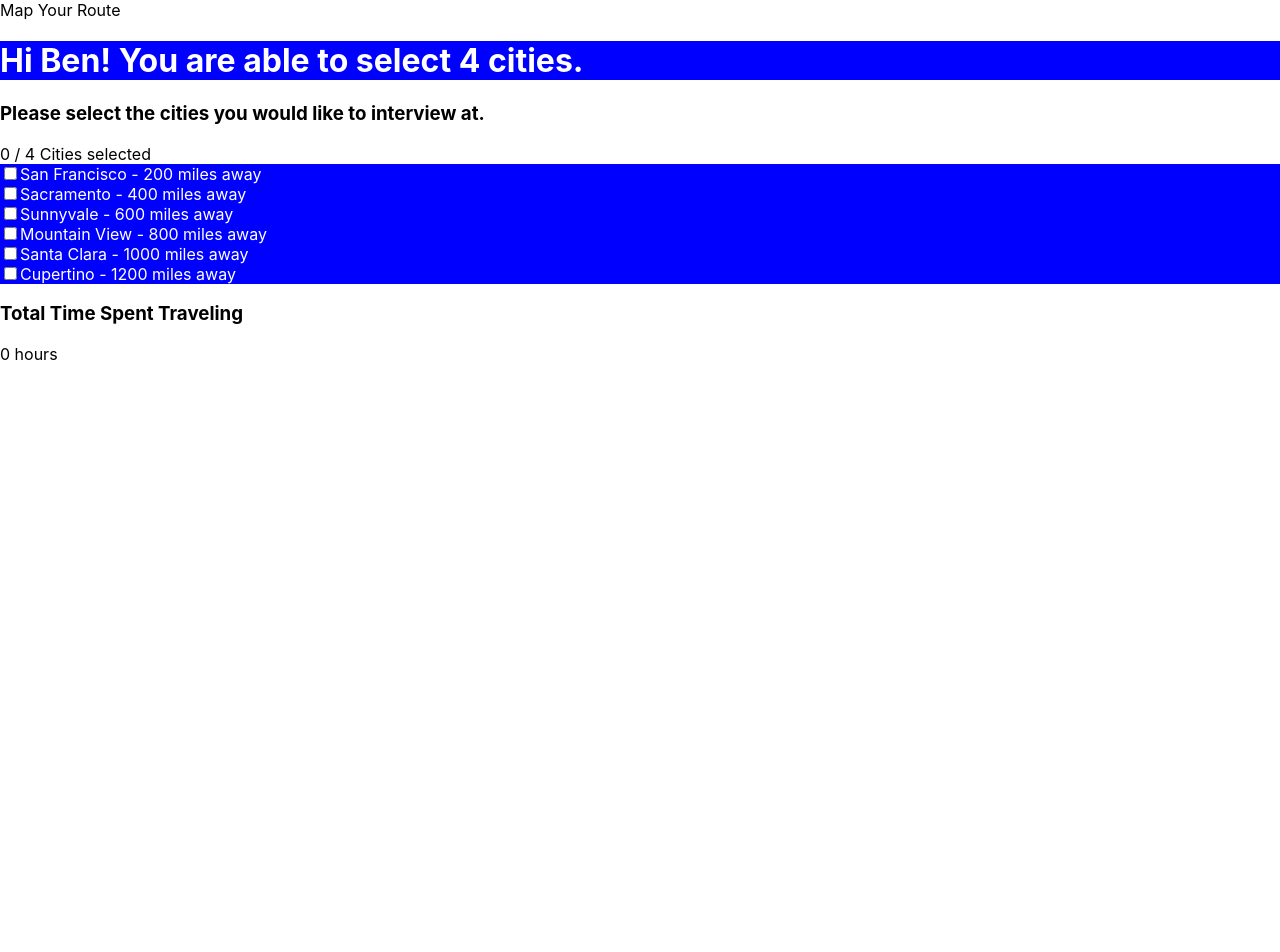
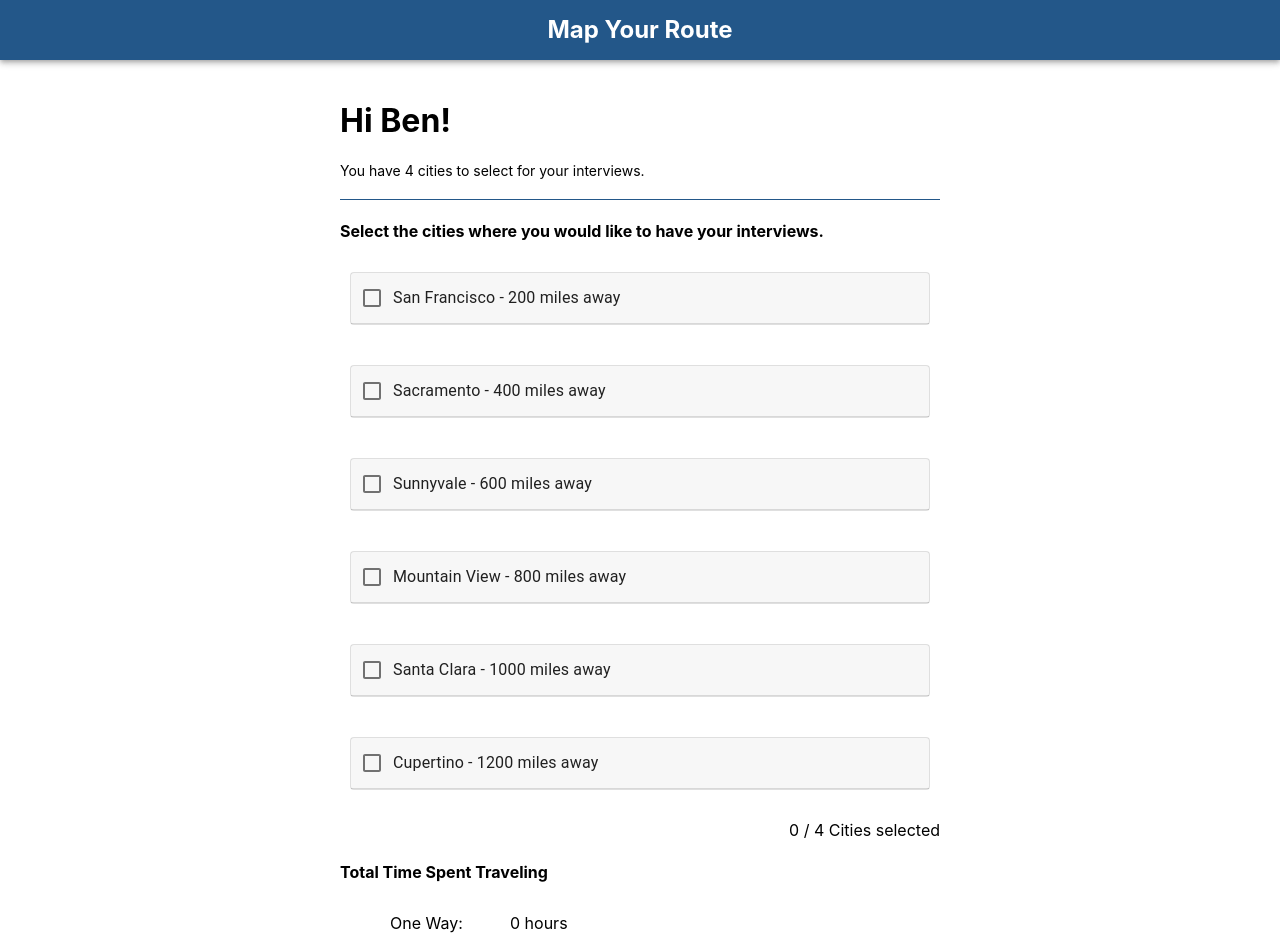
Before and after one commit to k3luu/mapper, a React (Create React App) app: page / in a window 1280 px wide. Shown: the top 952 px of the page. Before the commit the page ends 800 px from the top, so only its background shows below. Built offline with nearby package versions, Linux system fonts and the light colour scheme.

Commit message:
adding styling and mui components

```diff
--- a/package.json
+++ b/package.json
@@ -3,6 +3,7 @@
   "version": "0.1.0",
   "private": true,
   "dependencies": {
+    "@material-ui/core": "^4.9.5",
     "@testing-library/jest-dom": "^4.2.4",
     "@testing-library/react": "^9.3.2",
     "@testing-library/user-event": "^7.1.2",
--- a/src/App.js
+++ b/src/App.js
@@ -1,15 +1,37 @@
 import React from 'react';
+import styled from 'styled-components';
 
 import Greeting from './components/Greeting';
 import List from './components/CityList';
 
+const AppHeader = styled.header`
+  background-color: #235789;
+  color: #fff;
+  font-size: 24px;
+  font-weight: bold;
+  box-shadow: 0px 2px 4px -1px rgba(0, 0, 0, 0.2),
+    0px 4px 5px 0px rgba(0, 0, 0, 0.14), 0px 1px 10px 0px rgba(0, 0, 0, 0.12);
+
+  height: 60px;
+  line-height: 60px;
+  vertical-align: middle;
+  text-align: center;
+`;
+
+const Content = styled.div`
+  width: 600px;
+  margin: 0 auto;
+`;
+
 function App() {
   return (
-    <div>
-      <header className="App-header">Map Your Route</header>
-      <Greeting />
-      <List />
-    </div>
+    <>
+      <AppHeader>Map Your Route</AppHeader>
+      <Content>
+        <Greeting />
+        <List />
+      </Content>
+    </>
   );
 }
 
--- a/src/components/CityList/index.js
+++ b/src/components/CityList/index.js
@@ -1,13 +1,9 @@
 import React from 'react';
 import { connect } from 'react-redux';
-import styled from 'styled-components';
 
 import CityDetails from '../../data/CityDetails';
 import CitySelection from '../CitySelection';
-
-const Container = styled.div`
-  margin: 0 auto;
-`;
+import * as styles from './styles';
 
 const mapStateToProps = state => ({
   user: state.user,
@@ -24,8 +20,8 @@ function List({ user, selected }) {
     for (let [key, value] of selected.cities) {
       cityDistance = value.distance;
 
-      if (selected.transport.has(key)) {
-        speed = selected.transport.get(key).speed;
+      if (selected.transportByCityName.has(key)) {
+        speed = selected.transportByCityName.get(key).speed;
         total += cityDistance / speed;
       }
     }
@@ -33,18 +29,29 @@ function List({ user, selected }) {
     return total;
   }
 
+  console.log('CITY', selected.cities);
+
   return (
-    <Container>
-      <h3>Please select the cities you would like to interview at.</h3>
-      <div>
-        {selected.cities.size} / {user.num_cities} Cities selected
-      </div>
+    <styles.Container>
+      <h4>Select the cities where you would like to have your interviews.</h4>
       {CityDetails.map(city => (
         <CitySelection key={city.id} city={city} />
       ))}
-      <h3>Total Time Spent Traveling</h3>
-      {calculateTotalTime()} hours
-    </Container>
+      <styles.Counter>
+        {selected.cities.size} / {user.num_cities} Cities selected
+      </styles.Counter>
+      <h4>Total Time Spent Traveling</h4>
+      <styles.TotalTimeList>
+        <li>
+          <div>One Way:</div>
+          <div>{calculateTotalTime()} hours</div>
+        </li>
+        <li>
+          <div>Round Trip:</div>
+          <div>{calculateTotalTime() * 2} hours</div>
+        </li>
+      </styles.TotalTimeList>
+    </styles.Container>
   );
 }
 
--- /dev/null
+++ b/src/components/CityList/styles.js
@@ -0,0 +1,23 @@
+import styled from 'styled-components';
+
+export const Container = styled.div`
+  margin: 0 auto;
+`;
+
+export const Counter = styled.div`
+  margin: 20px 0;
+  text-align: right;
+`;
+
+export const TotalTimeList = styled.ul`
+  list-style-type: none;
+
+  li {
+    display: flex;
+
+    > div {
+      margin: 10px;
+      width: 100px;
+    }
+  }
+`;
--- a/src/components/CitySelection/index.js
+++ b/src/components/CitySelection/index.js
@@ -1,18 +1,15 @@
 import React from 'react';
 import { connect } from 'react-redux';
-import styled from 'styled-components';
+import ExpansionPanelDetails from '@material-ui/core/ExpansionPanelDetails';
+import Checkbox from '@material-ui/core/Checkbox';
 
 import CityDetails from '../../data/CityDetails';
 import TransportList from '../TransportList';
 import {
   updateSelectedCities,
-  updateSelectedTransports
+  updateSelectedTransportsByName
 } from '../../redux/actions';
-
-const Container = styled.div`
-  background-color: blue;
-  color: white;
-`;
+import * as styles from './styles';
 
 const mapStateToProps = state => ({
   selected: state.selected,
@@ -21,7 +18,7 @@ const mapStateToProps = state => ({
 
 const mapDispatchToProps = {
   updateSelectedCities: data => updateSelectedCities(data),
-  updateSelectedTransports: data => updateSelectedTransports(data)
+  updateSelectedTransports: data => updateSelectedTransportsByName(data)
 };
 
 const CitySelection = ({
@@ -35,8 +32,10 @@ const CitySelection = ({
     const value = e.target.checked;
     const name = e.target.name;
 
+    console.log('clicked', e);
+
     let newList = new Map(selected.cities);
-    let newTransportList = new Map(selected.transport);
+    let newTransportList = new Map(selected.transportByCityName);
 
     if (value && newList.size < user.num_cities) {
       let item = CityDetails.filter(p => p.name === name)[0];
@@ -50,25 +49,41 @@ const CitySelection = ({
     updateSelectedTransports(newTransportList);
   }
 
-  console.log('CITY', city);
-
   return (
-    <Container>
-      <input
-        id={city.id}
-        type="checkbox"
-        name={city.name}
-        onChange={handleCitySelect}
+    <styles.Container>
+      <styles.ExpansionPanel
         disabled={
           selected.cities.size === user.num_cities &&
           !selected.cities.has(city.name)
         }
-      />
-      <label htmlFor={city.id}>
-        {city.name} - {city.distance} miles away
-      </label>
-      {selected.cities.has(city.name) && <TransportList city={city} />}
-    </Container>
+        expanded={selected.cities.has(city.name)}
+      >
+        <styles.ExpansionPanelSummary
+          aria-label="Select City"
+          aria-controls="select-transportation-content"
+          id={`select-city-transportation-${city.id}`}
+        >
+          <styles.FormControlLabel
+            aria-label={`${city.name} Selection`}
+            // onFocus={event => event.stopPropagation()}
+            control={
+              <Checkbox
+                name={city.name}
+                onChange={handleCitySelect}
+                disabled={
+                  selected.cities.size === user.num_cities &&
+                  !selected.cities.has(city.name)
+                }
+              />
+            }
+            label={`${city.name} - ${city.distance} miles away`}
+          />
+        </styles.ExpansionPanelSummary>
+        <ExpansionPanelDetails>
+          {selected.cities.has(city.name) && <TransportList city={city} />}
+        </ExpansionPanelDetails>
+      </styles.ExpansionPanel>
+    </styles.Container>
   );
 };
 
--- /dev/null
+++ b/src/components/CitySelection/styles.js
@@ -0,0 +1,59 @@
+import styled from 'styled-components';
+import { withStyles } from '@material-ui/core/styles';
+import MuiExpansionPanel from '@material-ui/core/ExpansionPanel';
+import MuiExpansionPanelSummary from '@material-ui/core/ExpansionPanelSummary';
+import MuiExpansionPanelDetails from '@material-ui/core/ExpansionPanelDetails';
+import Checkbox from '@material-ui/core/Checkbox';
+import MuiFormControlLabel from '@material-ui/core/FormControlLabel';
+
+export const ExpansionPanel = withStyles({
+  root: {
+    border: '1px solid rgba(0, 0, 0, .125)',
+    padding: 0,
+    boxShadow: 'none',
+    '&:not(:last-child)': {
+      borderBottom: 0
+    },
+    '&:before': {
+      display: 'none'
+    },
+    '&$expanded': {
+      margin: 'auto'
+    }
+  },
+  expanded: {}
+})(MuiExpansionPanel);
+
+export const ExpansionPanelSummary = withStyles({
+  root: {
+    backgroundColor: 'rgba(0, 0, 0, .03)',
+    borderBottom: '1px solid rgba(0, 0, 0, .125)',
+    margin: 0,
+    padding: 0,
+    '&$expanded': {
+      minHeight: 56
+    }
+  },
+  content: {
+    margin: 0,
+    minHeight: 50,
+    width: '100%',
+    '&$expanded': {
+      margin: 0,
+      minHeight: 60
+    }
+  },
+  expanded: {}
+})(MuiExpansionPanelSummary);
+
+export const FormControlLabel = withStyles(theme => ({
+  root: {
+    width: '100%',
+    margin: 0
+  }
+}))(MuiFormControlLabel);
+
+export const Container = styled.div`
+  margin: 20px 0;
+  padding: 10px;
+`;
--- a/src/components/Greeting/index.js
+++ b/src/components/Greeting/index.js
@@ -3,8 +3,12 @@ import { connect } from 'react-redux';
 import styled from 'styled-components';
 
 const Container = styled.div`
-  background-color: blue;
-  color: white;
+  padding: 20px 0;
+  border-bottom: 1px solid #235789;
+`;
+
+const Subtitle = styled.div`
+  font-size: 14px;
 `;
 
 const mapStateToProps = state => ({
@@ -14,9 +18,10 @@ const mapStateToProps = state => ({
 function Greeting({ user }) {
   return (
     <Container>
-      <h1>
-        Hi {user.name}! You are able to select {user.num_cities} cities.
-      </h1>
+      <h1>Hi {user.name}!</h1>
+      <Subtitle>
+        You have {user.num_cities} cities to select for your interviews.
+      </Subtitle>
     </Container>
   );
 }
--- a/src/components/TransportList/index.js
+++ b/src/components/TransportList/index.js
@@ -3,10 +3,13 @@ import { connect } from 'react-redux';
 import styled from 'styled-components';
 
 import Transport from '../../data/Transport';
-import { updateSelectedTransports } from '../../redux/actions';
+import {
+  updateSelectedTransportsByName,
+  updateSelectedTransportsByType
+} from '../../redux/actions';
 
 const Container = styled.div`
-  background-color: blue;
+  background-color: green;
   color: white;
 `;
 
@@ -15,20 +18,34 @@ const mapStateToProps = state => ({
 });
 
 const mapDispatchToProps = {
-  updateSelectedTransports: data => updateSelectedTransports(data)
+  updateSelectedTransportsByName: data => updateSelectedTransportsByName(data),
+  updateSelectedTransportsByType: data => updateSelectedTransportsByType(data)
 };
 
-const TransportList = ({ city, selected, updateSelectedTransports }) => {
+const TransportList = ({
+  city,
+  selected,
+  updateSelectedTransportsByName,
+  updateSelectedTransportsByType
+}) => {
   function handleTransportSelect(e) {
     const value = e.target.value;
     const name = e.target.name;
 
-    let newTransportList = new Map(selected.transport);
+    let newTransportList = new Map(selected.transportByCityName);
+    let newTransportByType = new Map(selected.transportByType);
+
     let item = Transport.filter(p => p.type === value)[0];
 
     newTransportList.set(name, item);
+    newTransportByType.set(value, {
+      ...item,
+      mileageLeft: item.max_distance - city.distance,
+      city: city.name
+    });
 
-    updateSelectedTransports(newTransportList);
+    updateSelectedTransportsByName(newTransportList);
+    updateSelectedTransportsByType(newTransportByType);
   }
 
   /**
@@ -38,9 +55,24 @@ const TransportList = ({ city, selected, updateSelectedTransports }) => {
    * @return true if mode is available, false if already being used
    */
   function handleTranportAvailable(mode, cityName) {
-    let modeForCity = selected.transport.get(cityName).type;
+    let modeForCity = selected.transportByCityName.get(cityName).type;
 
-    for (let [key, value] of selected.transport) {
+    console.log(mode, cityName, modeForCity);
+
+    // if (mode === modeForCity) {
+    //   let usedByThisCity = false;
+
+    //   if (selected.transportByType.has(modeForCity)) {
+    //     usedByThisCity =
+    //       selected.transportByType.get(modeForCity).city !== cityName;
+    //   }
+
+    //   return usedByThisCity;
+    // } else {
+    //   return true;
+    // }
+
+    for (let [key, value] of selected.transportByCityName) {
       if (
         value.type === modeForCity &&
         mode === modeForCity &&
@@ -53,7 +85,11 @@ const TransportList = ({ city, selected, updateSelectedTransports }) => {
     return true;
   }
 
-  console.log('TRANSPORT', selected.transport);
+  console.log(
+    'TRANSPORT',
+    selected.transportByCityName,
+    selected.transportByType
+  );
 
   return (
     <Container>
@@ -69,16 +105,17 @@ const TransportList = ({ city, selected, updateSelectedTransports }) => {
             disabled={mode.max_distance < city.distance}
           />
           <label htmlFor={`${city.id}__${mode.type}`}>{mode.type}</label>
-          {selected.transport.has(city.name) && // checks if transport has been picked
-          !handleTranportAvailable(mode.type, city.name) && //
+
+          {selected.transportByCityName.has(city.name) &&
+            !handleTranportAvailable(mode.type, city.name) &&
             'Oops, this transport mode has already been used.'}
         </div>
       ))}
       <div>
         Time to get there:{' '}
-        {selected.transport.has(city.name)
+        {selected.transportByCityName.has(city.name)
           ? selected.cities.get(city.name).distance /
-            selected.transport.get(city.name).speed
+            selected.transportByCityName.get(city.name).speed
           : '_'}{' '}
         hours
       </div>
--- a/src/redux/actionTypes.js
+++ b/src/redux/actionTypes.js
@@ -4,4 +4,7 @@ export const CHANGE_CITIES_NUMBER = 'CHANGE_CITIES_NUMBER';
 
 /* actions to mutate SELECTED reducer */
 export const UPDATE_CITIES_SELECTED = 'UPDATE_CITIES_SELECTED';
-export const UPDATE_TRANSPORT_SELECTED = 'UPDATE_TRANSPORT_SELECTED';
+export const UPDATE_TRANSPORT_SELECTED_BY_CITY =
+  'UPDATE_TRANSPORT_SELECTED_BY_CITY';
+export const UPDATE_TRANSPORT_SELECTED_BY_TYPE =
+  'UPDATE_TRANSPORT_SELECTED_BY_TYPE';
--- a/src/redux/reducers/selected.js
+++ b/src/redux/reducers/selected.js
@@ -1,11 +1,13 @@
 import {
   UPDATE_CITIES_SELECTED,
-  UPDATE_TRANSPORT_SELECTED
+  UPDATE_TRANSPORT_SELECTED_BY_CITY,
+  UPDATE_TRANSPORT_SELECTED_BY_TYPE
 } from '../actionTypes';
 
 const initialState = {
   cities: new Map(),
-  transport: new Map()
+  transportByCityName: new Map(),
+  transportByType: new Map()
 };
 
 const selected = (state = initialState, action) => {
@@ -13,8 +15,11 @@ const selected = (state = initialState, action) => {
     case UPDATE_CITIES_SELECTED:
       return { ...state, cities: action.data };
 
-    case UPDATE_TRANSPORT_SELECTED:
-      return { ...state, transport: action.data };
+    case UPDATE_TRANSPORT_SELECTED_BY_CITY:
+      return { ...state, transportByCityName: action.data };
+
+    case UPDATE_TRANSPORT_SELECTED_BY_TYPE:
+      return { ...state, transportByType: action.data };
 
     default:
       return state;
```
Also changed, not shown: src/redux/actions.js (+9 -3 lines), 1 other file (tests, documents, lock files or other folders).
